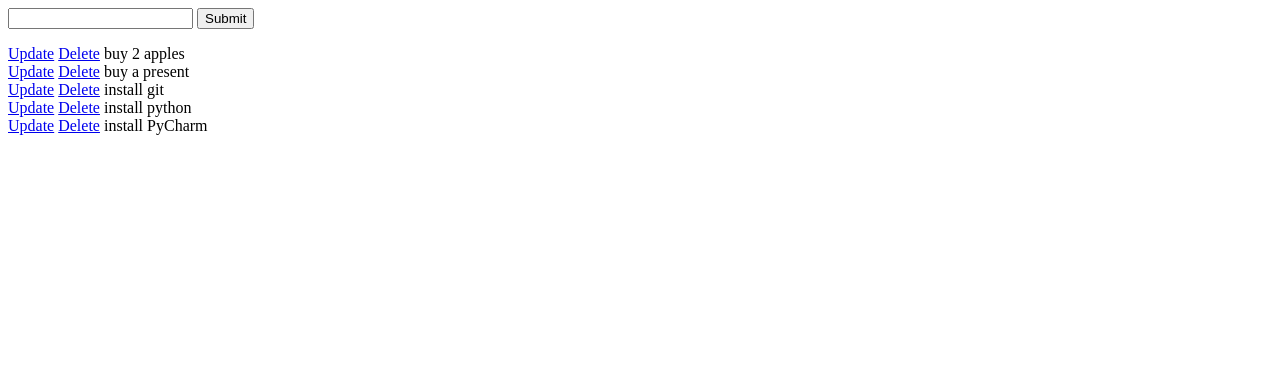
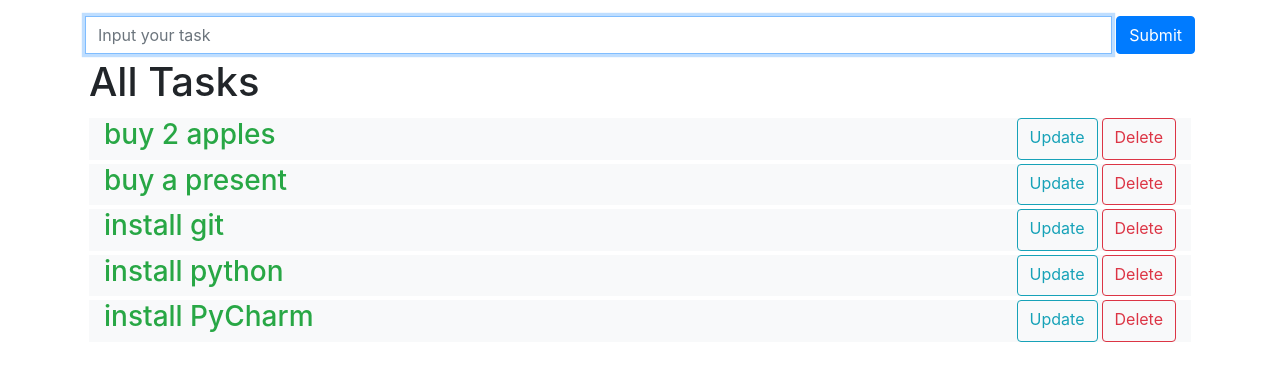
Before and after one commit to MEVIO01/To-Do, a Django app: page / in a window 1280 px wide. Shown: the top 381 px of the page. Run offline with Django 3.2, Linux system fonts and the light colour scheme; data comes from the database, SQL or seed files in the repository; both versions use the stored data as it was after the commit; some libraries are stand-ins or nearby versions.

Commit message:
styling complete

```diff
--- a/todo/tasks/templates/tasks/tasks.html
+++ b/todo/tasks/templates/tasks/tasks.html
@@ -1,16 +1,38 @@
-<form method="post" action="/">
-    {% csrf_token %}
-    {{form.title}}
-    <input type="submit" name="Create Task"></input>
-</form>
+{% extends 'base.html' %}
+{% load static %}
+
+{% block content %}
+<div class="container">
+    <div class="row">
+        <div class="col-12">
+            <form method="post" action="/" class="form-inline">
+                <div class="input-group flex-fill">
+                    {% csrf_token %}
+                    <input class="form-control" type="text" name="title" placeholder="Input your task" required autofocus>
+                    <button type="submit" class="btn btn-primary ml-1">
+                        Submit
+                    </button>
+                </div>
+            </form>
+        </div>
+    </div>
+    <div class="row m-1">
+        <h1>All Tasks</h1>
+    </div>
 {% for task in all_tasks %}
-    <div>
-        <a href="{% url 'update_task' task.id %}">Update</a>
-        <a href="{% url 'delete_task' task.id %}">Delete</a>
-        {% if task.complete == True %}
-        <strike>{{ task.title }}</strike>
-        {% else %}
-        <span>{{ task.title }}</span>
-        {% endif %}
-    </div>
+        <div class="row bg-light m-1">
+            <div class="col-8">
+                {% if task.isComplete == True %}
+                <h3 class="text-success">{{ task.title }}</h3>
+                {% else %}
+                <h3 class="text-warning">{{ task.title }}</h3>
+                {% endif %}
+            </div>
+            <div class="col-4 d-flex justify-content-end">
+                <a class="btn btn-outline-info mr-1" href="{% url 'update_task' task.id %}">Update</a>
+                <a class="btn btn-outline-danger" href="{% url 'delete_task' task.id %}">Delete</a>
+            </div>
+        </div>
 {% endfor %}
+</div>
+{% endblock %}
--- a/todo/tasks/views.py
+++ b/todo/tasks/views.py
@@ -18,14 +18,14 @@ def tasks(request):
 
 def update_task(request, pk):
     task = Task.objects.get(id=pk)
-    form = TaskForm(instance=task)
+    update_form = TaskForm(instance=task)
     if request.method == 'POST':
         form = TaskForm(request.POST, instance=task)
         if form.is_valid():
             form.save()
             return redirect('/')
 
-    context = {'form': form}
+    context = {'update_form': update_form}
     return render(request, 'tasks/update_task.html', context)
 
 
--- /dev/null
+++ b/todo/templates/base.html
@@ -0,0 +1,20 @@
+{% load static %}
+<!DOCTYPE html>
+<html lang="en">
+<head>
+    <meta charset="UTF-8">
+    <title>To Do</title>
+    <link rel="stylesheet" href="https://stackpath.bootstrapcdn.com/bootstrap/4.5.0/css/bootstrap.min.css" integrity="sha384-9aIt2nRpC12Uk9gS9baDl411NQApFmC26EwAOH8WgZl5MYYxFfc+NcPb1dKGj7Sk" crossorigin="anonymous">
+</head>
+<body>
+<div class="justify-content-center mt-3">
+    <div>
+        {% block content %}
+        {% endblock %}
+    </div>
+</div>
+<script src="https://code.jquery.com/jquery-3.5.1.slim.min.js" integrity="sha384-DfXdz2htPH0lsSSs5nCTpuj/zy4C+OGpamoFVy38MVBnE+IbbVYUew+OrCXaRkfj" crossorigin="anonymous"></script>
+<script src="https://cdn.jsdelivr.net/npm/popper.js@1.16.0/dist/umd/popper.min.js" integrity="sha384-Q6E9RHvbIyZFJoft+2mJbHaEWldlvI9IOYy5n3zV9zzTtmI3UksdQRVvoxMfooAo" crossorigin="anonymous"></script>
+<script src="https://stackpath.bootstrapcdn.com/bootstrap/4.5.0/js/bootstrap.min.js" integrity="sha384-OgVRvuATP1z7JjHLkuOU7Xw704+h835Lr+6QL9UvYjZE3Ipu6Tp75j7Bh/kR0JKI" crossorigin="anonymous"></script>
+</body>
+</html>
--- a/todo/todo/settings.py
+++ b/todo/todo/settings.py
@@ -55,7 +55,7 @@ ROOT_URLCONF = 'todo.urls'
 TEMPLATES = [
     {
         'BACKEND': 'django.template.backends.django.DjangoTemplates',
-        'DIRS': [],
+        'DIRS': [os.path.join(BASE_DIR, 'templates')],
         'APP_DIRS': True,
         'OPTIONS': {
             'context_processors': [
```
Also changed, not shown: todo/tasks/templates/tasks/delete.html (+19 -6 lines), todo/tasks/templates/tasks/update_task.html (+19 -5 lines), todo/db.sqlite3.
